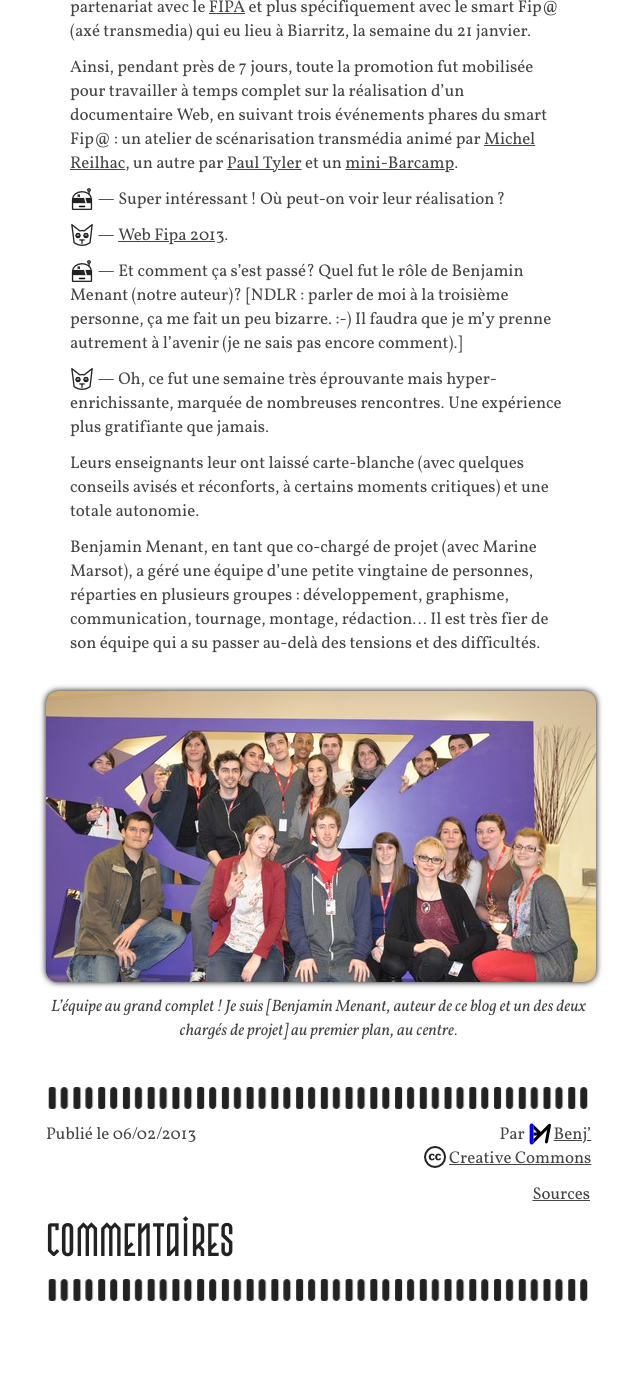
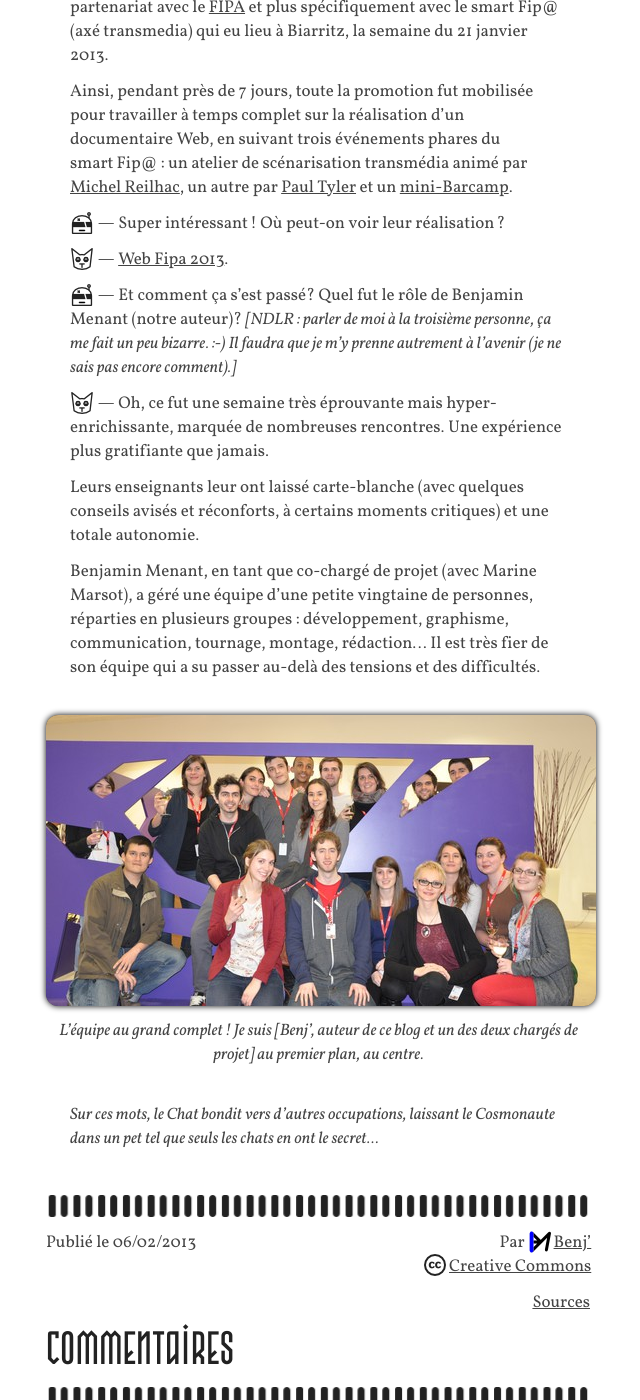
Before and after one commit to bmenant/bmenant.github.com, a Jekyll site: the page built from _posts/2013-02-06-web-fipa-2013.html, in a window 1280 px wide and 1400 px high, scrolled down 1597 px. Shown: the whole window, without its empty margins (138-778 px from the left). Built offline with Jekyll 4.4.1, drawn with Linux system fonts in a browser that asks for light colours.

Commit message:
new post (100%): webfipa13

```diff
--- a/_posts/2013-02-06-web-fipa-2013.html
+++ b/_posts/2013-02-06-web-fipa-2013.html
@@ -49,10 +48,10 @@ standalone: true
 </p>
 
 <p><b class="le-chat">Le Chat</b> &mdash;
-	Eh bien, après ce projet de longue halaine, notre petite équipe s’est récemment attelé à un nouveau challenge. Pour leur tout dernier projet étudiant, leurs enseignants (<a href="http://jfd.fr">Jean-François Dareths</a> et Didier Paquelin) leur ont proposé un workshop en partenariat avec le <a href="http://fipa.tv/" title="Festival International des Programmes Audiovisuels">FIPA</a> et plus spécifiquement avec le smart Fip@ (axé transmedia) qui eu lieu à Biarritz, la semaine du 21 janvier.</p>
+	Eh bien, après ce projet de longue halaine, notre petite équipe s’est récemment attelé à un nouveau challenge. Pour leur tout dernier projet étudiant, leurs enseignants (<a href="http://jfd.fr">Jean-François Dareths</a> et Didier Paquelin) leur ont proposé un workshop en partenariat avec le <a href="http://fipa.tv/" title="Festival International des Programmes Audiovisuels">FIPA</a> et plus spécifiquement avec le smart Fip@ (axé transmedia) qui eu lieu à Biarritz, la semaine du 21 janvier 2013.</p>
 
 <p>
-	Ainsi, pendant près de 7 jours, toute la promotion fut mobilisée pour travailler à temps complet sur la réalisation d’un documentaire Web, en suivant trois événements phares du smart Fip@ : un atelier de scénarisation transmédia animé par <a href="http://webfipa13.isic-multimedia.eu/evenement/inventez/">Michel Reilhac</a>, un autre par <a href="http://webfipa13.isic-multimedia.eu/evenement/jouez/">Paul Tyler</a> et un <a href="http://webfipa13.isic-multimedia.eu/evenement/participez/">mini-Barcamp</a>.</p>
+	Ainsi, pendant près de 7 jours, toute la promotion fut mobilisée pour travailler à temps complet sur la réalisation d’un documentaire Web, en suivant trois événements phares du smart Fip@ : un atelier de scénarisation transmédia animé par <a href="http://webfipa13.isic-multimedia.eu/evenement/inventez/">Michel Reilhac</a>, un autre par <a href="http://webfipa13.isic-multimedia.eu/evenement/jouez/">Paul Tyler</a> et un <a href="http://webfipa13.isic-multimedia.eu/evenement/participez/">mini-Barcamp</a>.</p>
 
 <p><b class="le-cosmonaute">Le Cosmonaute</b> &mdash;
 	Super intéressant<span class="typo-ph">!</span> Où peut-on voir leur réalisation<span class="typo-ph">?</span>
@@ -62,7 +61,7 @@ standalone: true
 	<a href="http://webfipa13.isic-multimedia.eu/">Web Fipa 2013</a>.</p>
 
 <p><b class="le-cosmonaute">Le Cosmonaute</b> &mdash;
-	Et comment ça s’est passé? Quel fut le rôle de Benjamin Menant (notre auteur)? [NDLR : parler de moi à la troisième personne, ça me fait un peu bizarre. :-) Il faudra que je m’y prenne autrement à l’avenir (je ne sais pas encore comment).]
+	Et comment ça s’est passé? Quel fut le rôle de Benjamin Menant (notre auteur)? <i>[NDLR : parler de moi à la troisième personne, ça me fait un peu bizarre. :-) Il faudra que je m’y prenne autrement à l’avenir (je ne sais pas encore comment).]</i>
 </p>
 
 <p><b class="le-chat">Le Chat</b> &mdash;
@@ -73,5 +72,9 @@ standalone: true
 
 <p class="didascalie illustration"><i>
   <img src="/assets/posts/2013/02/master-cpeam.jpg" alt="Notre équipe au grand complet, la promo 2011-2013 du master pro multimédia de l’ISIC, Bordeaux 3" />
-	L’équipe au grand complet ! Je suis [Benjamin Menant, auteur de ce blog et un des deux chargés de projet] au premier plan, au centre.
+	L’équipe au grand complet ! Je suis [Benj’, auteur de ce blog et un des deux chargés de projet] au premier plan, au centre.
 </i></p>
+
+<p class="didascalie"><i>
+	Sur ces mots, le Chat bondit vers d’autres occupations, laissant le Cosmonaute dans un pet tel que seuls les chats en ont le secret…
+</i></p>
```
Also changed, not shown: other parts of _posts/2013-02-06-web-fipa-2013.html (+1 -2 lines).
